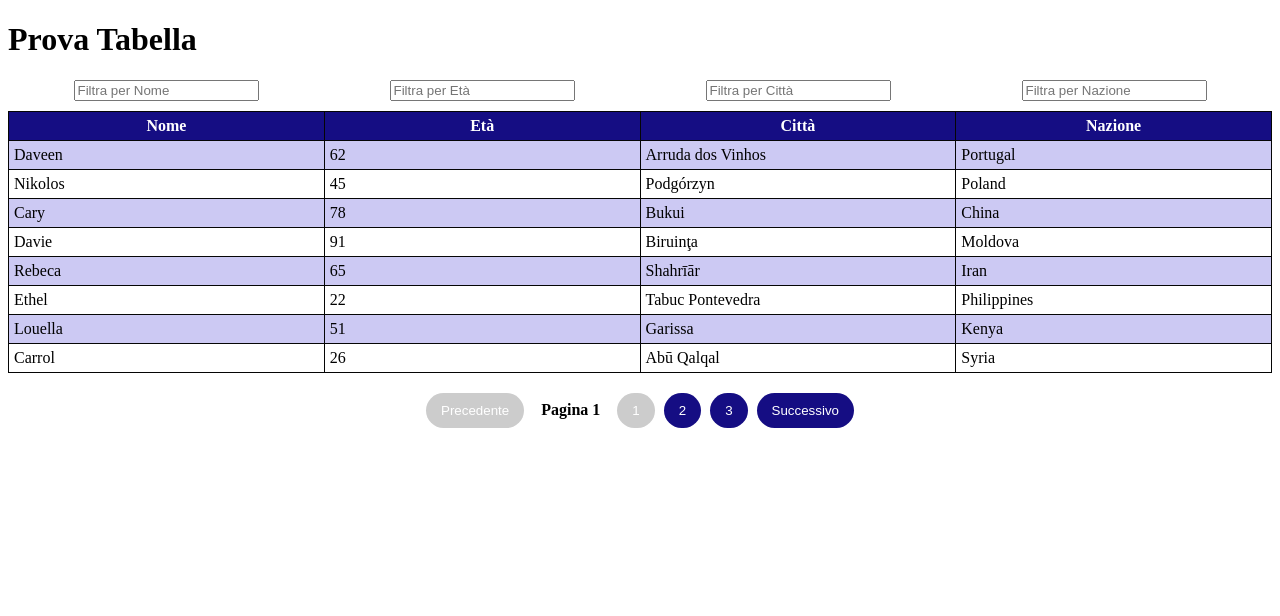
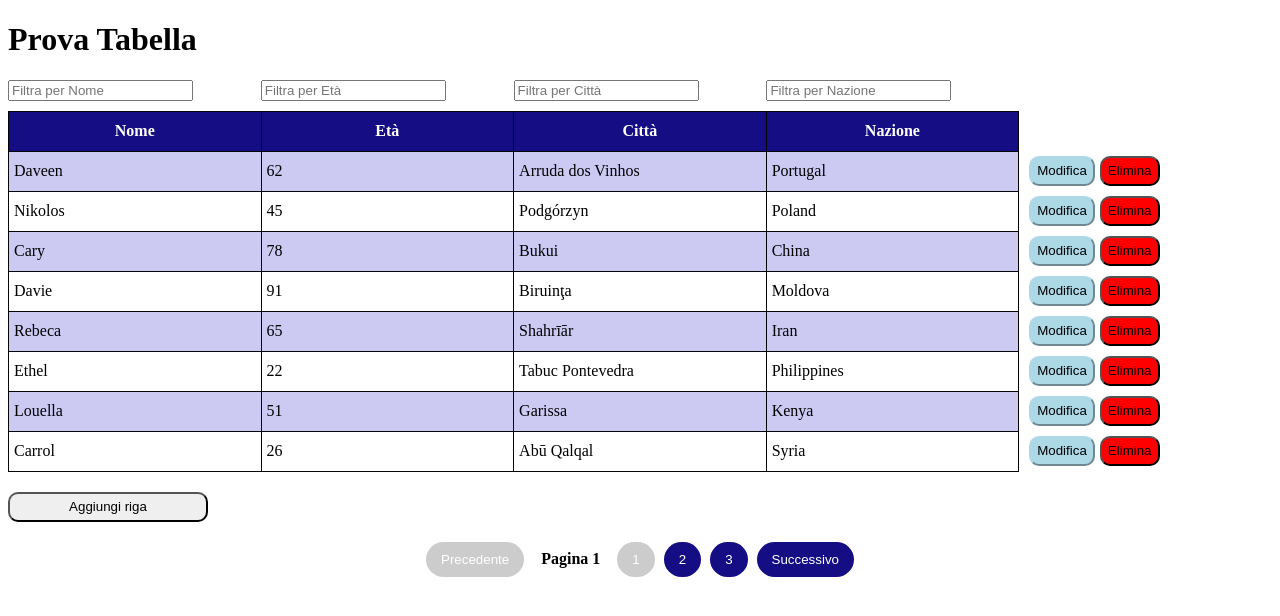
Before and after one commit to cdiiorio97/tabellaRipassoAngular, an Angular app: page / in a window 1280 px wide. Shown: the top 616 px of the page. Built offline with nearby package versions, Linux system fonts and the light colour scheme.

Commit message:
completamento esercizio tabella

```diff
--- a/src/app/my-table/my-table.component.css
+++ b/src/app/my-table/my-table.component.css
@@ -54,3 +54,45 @@ table, th, td {
     font-weight: bold;
     margin: 0 10px;
   }
+
+  .filters-div {
+    display: flex;
+    flex-direction: row;
+    margin-bottom: 10px;
+    width: 75%;
+    justify-content: space-between;
+  }
+
+  .container{
+    display:flex;
+    flex-direction: column ;
+  }
+
+  .tabella-bottoni{
+    display: grid;
+    grid-template-columns: 80% auto;
+    gap: 10px;
+  }
+
+  .add-botton{
+    margin-top: 20px;
+    height: 30px;
+    width: 200px;
+    border-radius: 10px;
+  }
+
+  .edit-botton{
+    margin-top: 5px;
+    height: 30px;
+    margin-right: 5px;
+    border-radius: 10px;
+    border-color: lightblue;
+    background-color: lightblue;;
+  }
+
+  .delete-botton{
+    margin-top: 5px;
+    height: 30px;
+    background-color: red;
+    border-radius: 10px;
+  }
--- a/src/app/my-table/my-table.component.html
+++ b/src/app/my-table/my-table.component.html
@@ -1,14 +1,15 @@
-<div style="display:flex; flex-direction: column ;justify-content: center;">
-    <div style="display: flex; margin-bottom: 10px;">
-        <div *ngFor="let h of headers" style="display: flex; width: 400px; justify-content: space-around;">
-            <input type="text"  (input)="aggiornaFiltro($event, h.field);" placeholder="Filtra per {{ h.name }}">
+<div class="container">
+    <div class="filters-div" >
+        <div *ngFor="let h of headers" style="width: 20%; ">
+            <input type="text" (input)="aggiornaFiltro($event, h.field);" placeholder="Filtra per {{ h.name }}">
         </div>
     </div>
-    <table>
-
+    <div class="tabella-bottoni">
+        <div style="display: flex; flex-direction: column;">
+            <table >
                 <thead>
-            <tr>
-                <th *ngFor="let header of headers" (click)="ordinaColonna(header)">
+                    <tr style="height: 40px;">
+                        <th *ngFor="let header of headers" (click)="ordinaColonna(header)" style="width: 20%;">
                             {{header.name}}
                             <span *ngIf="sortedColumn === header.field">
                                 {{ order === 'asc' ? '⬆️' : '⬇️' }}
@@ -17,15 +18,41 @@
                     </tr>
                 </thead>
                 <tbody>
-            <tr *ngFor="let row of (filter() || []) | paginazione:pagina:elementiPerPagina">
-                <td *ngFor="let header of headers">{{ row[header.field] }}</td>
+                    <tr *ngFor="let row of (filter() || []) | paginazione:pagina:elementiPerPagina" style="height: 40px;">
+                        <td *ngFor="let header of headers">
+                            {{row[header.field]}}
+                        </td>
                     </tr>
                 </tbody>
             </table>
-    <div class="paginazione-controlli">
-        <button (click)="cambiaPagina(pagina - 1)" [disabled]="pagina === 1" class="paginazione-bottone">Precedente</button>
-        <span>Pagina {{ pagina }}</span>
-        <button *ngFor="let numero of numeroPagine" (click)="cambiaPagina(numero)" [disabled]="numero === pagina" class="paginazione-bottone">{{ numero }}</button>
-        <button (click)="cambiaPagina(pagina + 1)" [disabled]="(pagina * elementiPerPagina) >= filteredData.length" class="paginazione-bottone">Successivo</button>
+            <button class="add-botton" (click)="premiTasto({}, 'aggiungi')">
+                Aggiungi riga
+            </button>
+        </div>
+        <div style="display: flex; flex-direction: column;">
+            <div style="height: 40px;"></div> <!-- spazio vuoto -->
+            <div *ngFor="let row of (filter() || []) | paginazione:pagina:elementiPerPagina" style="height: 40px;">
+                <button class="edit-botton" (click)="premiTasto(row, 'modifica')">
+                    Modifica
+                </button>
+                <button class="delete-botton" (click)="premiTasto(row, 'elimina')">
+                    Elimina
+                </button>
             </div>
         </div>
+    </div>
+    <div class="paginazione-controlli">
+        <button (click)="cambiaPagina(pagina - 1)" [disabled]="pagina === 1" class="paginazione-bottone">
+            Precedente
+        </button>
+        <span>Pagina {{ pagina }}</span>
+        <button *ngFor="let numero of numeroPagine" (click)="cambiaPagina(numero)"
+                [disabled]="numero === pagina" class="paginazione-bottone">
+            {{ numero }}
+        </button>
+        <button (click)="cambiaPagina(pagina + 1)" [disabled]="(pagina * elementiPerPagina) >= filteredData.length"
+                class="paginazione-bottone">
+            Successivo
+        </button>
+    </div>
+</div>
--- a/src/app/my-table/my-table.component.ts
+++ b/src/app/my-table/my-table.component.ts
@@ -58,9 +58,11 @@ export class MyTableComponent {
   }
 
   filter() {
+    if(this.originalData === undefined)
+      return;
     let arrayTemp: any[] = [];
     if(Object.keys(this.filtro).length != 0){
-      arrayTemp = this.filteredData.filter(elem => {
+      arrayTemp = this.originalData.filter(elem => {
         return Object.keys(this.filtro).every(field => {
           if (this.filtro[field]) {
             const value = elem[field] ? elem[field].toString().toLowerCase() : '';
@@ -83,5 +85,15 @@ export class MyTableComponent {
     return Array.from({ length: totalPages }, (_, i) => i + 1);
   }
 
-
+  premiTasto(riga: any, tipo: string) {
+    switch(tipo){
+      case 'modifica':
+      case 'elimina':
+        console.log(tipo + " la riga di " + JSON.stringify(riga));
+        break;
+      case 'aggiungi':
+        console.log('Aggiungi riga');
+        break;
+    }
+  }
 }
```
Lines whose indentation alone changed are shown as unchanged.
